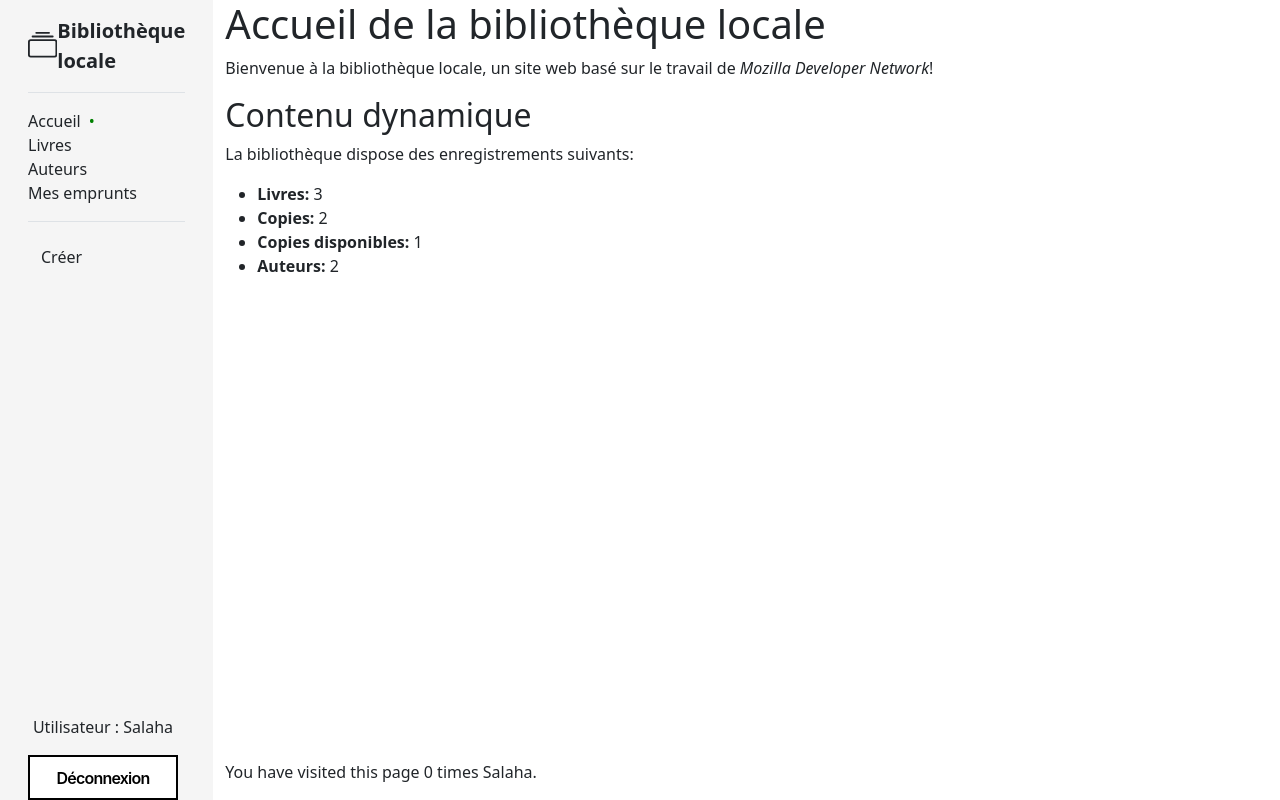
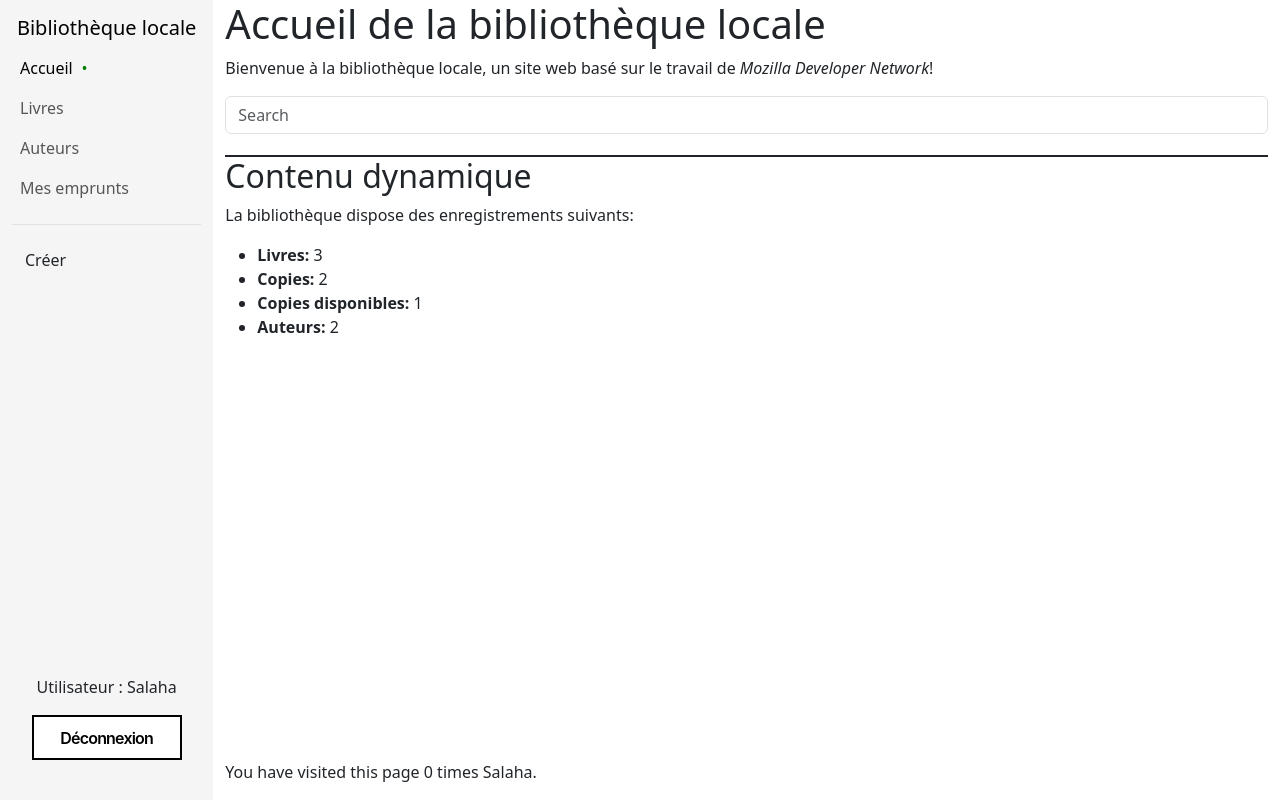
Before and after one commit to salaahl/local_library_by_django, a Django app: page /catalog/ in a window 1280 px wide. Run offline with Django 3.2, Linux system fonts and the light colour scheme; a user stored in the database is signed in; data comes from the database, SQL or seed files in the repository; both versions use the stored data as it was after the commit.

Commit message:
Ajout d'un champ de recherche dynamique sur la page d'accueil.

```diff
--- a/catalog/static/css/base_generic.css
+++ b/catalog/static/css/base_generic.css
@@ -4,7 +4,7 @@
   }
 }
 
-html, body, .container-fluid {
+html, body, body > .container-fluid {
   height: 100%;
 }
 
@@ -17,6 +17,15 @@ a.active::after {
   content: "•";
   margin-left: 5%;
   color: green;
+}
+
+.page-link {
+  color: black;
+}
+
+.active>.page-link, .page-link.active {
+  background-color: black;
+  color: white;
 }
 
 .button {
@@ -87,5 +96,5 @@ div:has(> nav) {
 
 .user-div {
   position: absolute;
-  bottom: 0;
+  bottom: 5%;
 }
--- a/catalog/static/css/index.css
+++ b/catalog/static/css/index.css
@@ -1,3 +1,19 @@
+.search-results {
+  width: 100%;
+  margin-top: 2%;
+  border: 1px solid;
+  background-color: whitesmoke;
+  transition: all 1s;
+}
+
+.search-results > table {
+  margin: 0;
+}
+
+.search-result {
+  padding: 1%;
+}
+
 .counter {
   position: absolute;
   bottom: 0;
--- a/catalog/static/js/active_page.js
+++ b/catalog/static/js/active_page.js
@@ -4,5 +4,3 @@ document.querySelectorAll(".nav-link").forEach((link) => {
         link.setAttribute("aria-current", "page");
     }
 });
-
-console.log('ok')
--- /dev/null
+++ b/catalog/static/js/search_book.js
@@ -0,0 +1,57 @@
+document
+	.querySelector('.search-bar')
+	.addEventListener('input', (e) => {
+		e.preventDefault();
+
+		let $ = (id) => {
+			return document.querySelector(id);
+		};
+
+    $('.search-results').innerHTML = '';
+
+		let formData = new FormData();
+		formData.append('book', $("[name=search]").value);
+
+		let csrfTokenValue = document.querySelector('[name=csrfmiddlewaretoken]').value;
+
+		const request = new Request('/catalog/', {
+			method: 'POST',
+			body: formData,
+			headers: {
+				'X-CSRFToken': csrfTokenValue
+			}
+		});
+		fetch(request)
+			.then(response => response.json())
+			.then(result => {
+        if(result != '') {
+          $('.search-results').innerHTML =
+          `<table class="table table-striped">
+            <thead>
+              <tr>
+                <th scope="col">N°</th>
+                <th scope="col">Titre</th>
+                <th scope="col">Auteur</th>
+              </tr>
+            </thead>
+            <tbody class="table-body">
+            </tbody>
+          </table>`
+        }
+
+        result.books.forEach(book => {
+          $('.table-body').innerHTML +=
+            '<tr>' +
+              '<th scope="row">' + book['id'] + '</th>' +
+              '<td><a href="#">' + book['title'] + '</a></td>' +
+              '<td><a href="#">' + book['author'] + '</a></td>' +
+            '</tr>'
+        })
+			})
+			.catch((error) => {
+				console.log(error.message)
+				alert(
+					'Erreur.'
+				);
+			});
+	});
--- a/catalog/templates/base_generic.html
+++ b/catalog/templates/base_generic.html
@@ -14,27 +14,22 @@
   <body>
     <div class="container-fluid">
       <div class="row">
-        <div class="col-sm-2">
-          <nav>
-            <div class="flex-shrink-0 p-3">
-              <a href="/" class="d-flex align-items-center justify-content-evenly pb-3 mb-3 link-dark text-decoration-none border-bottom">
-                <svg xmlns="http://www.w3.org/2000/svg" width="20%" height="20%" fill="currentColor" class="bi bi-collection" viewBox="0 0 16 16">
-                  <path d="M2.5 3.5a.5.5 0 0 1 0-1h11a.5.5 0 0 1 0 1h-11zm2-2a.5.5 0 0 1 0-1h7a.5.5 0 0 1 0 1h-7zM0 13a1.5 1.5 0 0 0 1.5 1.5h13A1.5 1.5 0 0 0 16 13V6a1.5 1.5 0 0 0-1.5-1.5h-13A1.5 1.5 0 0 0 0 6v7zm1.5.5A.5.5 0 0 1 1 13V6a.5.5 0 0 1 .5-.5h13a.5.5 0 0 1 .5.5v7a.5.5 0 0 1-.5.5h-13z"/>
-                </svg>
-                <span class="fs-5 fw-semibold" style="width:min-content;">Bibliothèque locale</span>
-              </a>
-              <ul class="list-unstyled ps-0">
+        <div class="col-lg-2 d-flex justify-content-lg-center justify-content-between">
+          <nav class="navbar navbar-expand-lg navbar-light align-items-start w-100">
+            <div class="container-fluid p-0 flex-lg-column h-100">
+              <a class="navbar-brand m-0" href="/">Bibliothèque locale</a>
+              <button class="navbar-toggler" type="button" data-bs-toggle="collapse" data-bs-target="#navbarNav" aria-controls="navbarNav" aria-expanded="false" aria-label="Toggle navigation">
+              <span class="navbar-toggler-icon"></span>
+              </button>
+              <div class="collapse navbar-collapse flex-column -justify-content-between w-100" id="navbarNav">
+                <ul class="navbar-nav d-flex flex-lg-column w-100">
                   <li class="nav-item"><a class="nav-link" href="{% url 'index' %}">Accueil</a></li>
                   <li class="nav-item"><a class="nav-link" href="{% url 'books' %}">Livres</a></li>
                   <li class="nav-item"><a class="nav-link" href="{% url 'authors' %}">Auteurs</a></li>
                   {% if user.is_authenticated %}
                   <li class="nav-item"><a class="nav-link" href="{% url 'my-borrowed' %}">Mes emprunts</a></li>
+                  {% else %}
                   <!-- Le next s'ajoute à l'URL comme un paramètre. Il récupère le chemin depuis lequel l'utilisateur a cliqué et le renvoi dessus après avoir affiché la page demandée -->
-                <li class="nav-item user-div">
-                  <p style="text-align: center;">Utilisateur : {{ user.get_username }}</p>
-                  <a class="nav-link button" href="{% url 'logout' %}">Déconnexion</a>
-                </li>
-                {% else %}
                   <li class="nav-item"><a class="nav-link" href="{% url 'login' %}?next={{ request.path }}">Connexion</a></li>
                   {% endif %}
                   <li class="border-top my-3"></li>
@@ -55,10 +50,17 @@
                   </li>
                   {% endif %}
                 </ul>
+                {% if user.is_authenticated %}
+                <div class="user-div">
+                  <p style="text-align: center;">Utilisateur : {{ user.get_username }}</p>
+                  <a class="nav-link button" href="{% url 'logout' %}">Déconnexion</a>
+                </div>
+                {% endif %}
+              </div>
             </div>
           </nav>
         </div>
-        <div class="col-sm-10 ">
+        <div class="col-lg-10 bg-white">
           {% block content %}
           {% endblock %}
           {% if is_paginated %}
@@ -109,5 +111,7 @@
     </div>
     <script src="https://cdn.jsdelivr.net/npm/bootstrap@5.3.0/dist/js/bootstrap.bundle.min.js" integrity="sha384-geWF76RCwLtnZ8qwWowPQNguL3RmwHVBC9FhGdlKrxdiJJigb/j/68SIy3Te4Bkz" crossorigin="anonymous"></script>
     <script src="{% static 'js/active_page.js' %}"></script>
+    {% block js %}
+    {% endblock %}
   </body>
 </html>
--- a/catalog/templates/books/book_detail.html
+++ b/catalog/templates/books/book_detail.html
@@ -1,7 +1,7 @@
 {% extends "base_generic.html" %}
 
 {% block content %}
-  <h1>Titre : {{ book.title }}</h1>
+  <h1>{{ book.title }}</h1>
 
   <p><strong>Auteur :</strong> <a href="">{{ book.author }}</a></p> <!-- author detail link not yet defined -->
   <p><strong>Description :</strong> {{ book.summary }}</p>
--- a/catalog/templates/index.html
+++ b/catalog/templates/index.html
@@ -8,6 +8,13 @@
 {% block content %}
   <h1>Accueil de la bibliothèque locale</h1>
   <p>Bienvenue à la bibliothèque locale, un site web basé sur le travail de <em>Mozilla Developer Network</em>!</p>
+  <div class="search-container">
+    <form class="search-bar form-inline d-flex">
+      {% csrf_token %}
+      <input class="form-control mr-sm-2" name="search" type="search" placeholder="Search" aria-label="Search">
+    </form>
+    <div class="search-results"></div>
+  </div>
   <h2>Contenu dynamique</h2>
   <p>La bibliothèque dispose des enregistrements suivants:</p>
   <ul>
@@ -22,3 +29,8 @@
     You have visited this page {{ num_visits }} time{{ num_visits|pluralize }} {{ user }}.
   </p>
 {% endblock %}
+
+{% block js %}
+  {% load static %}
+  <script src="{% static 'js/search_book.js' %}"></script>
+{% endblock %}
--- a/catalog/views.py
+++ b/catalog/views.py
@@ -11,6 +11,7 @@ import datetime
 from django.views.generic.edit import UpdateView, DeleteView
 from sendgrid import SendGridAPIClient
 from sendgrid.helpers.mail import Mail
+from django.http import JsonResponse
 
 
 def send_mail(from_email, to_emails, subject, html_content):
@@ -24,11 +25,10 @@ def send_mail(from_email, to_emails, subject, html_content):
     Note: The API for this method is frozen. New code wanting to extend the
     functionality should use the EmailMessage class directly.
     """
-    message = Mail(
-    from_email=from_email,
-    to_emails=to_emails,
-    subject=subject,
-    html_content=html_content)
+    message = Mail(from_email=from_email,
+                   to_emails=to_emails,
+                   subject=subject,
+                   html_content=html_content)
     try:
         sg = SendGridAPIClient(os.environ.get('SENDGRID_API_KEY'))
         response = sg.send(message)
@@ -41,6 +41,17 @@ def send_mail(from_email, to_emails, subject, html_content):
 
 def index(request):
     """View function for home page of site."""
+
+    if request.method == 'POST':
+        books = []
+        query = Book.objects.filter(title__istartswith=request.POST.get('book')).values()[0:10]
+
+        for book in query:
+            author = Author.objects.filter(pk=book['author_id'])[0]
+            book['author'] = str(author)
+            books.append(book)
+
+        return JsonResponse({'books': books})
 
     num_books = Book.objects.all().count()
     num_instances = BookInstance.objects.all().count()
@@ -82,11 +93,8 @@ def create_user(request):
 
         if form.is_valid():
             form.save()
-            send_mail(
-              'salsdu19@gmail.com',
-              'Sujet : Votre compte.',
-              '<strong>Message : Compte créé</strong>'
-            )
+            send_mail('salsdu19@gmail.com', 'Sujet : Votre compte.',
+                      '<strong>Message : Compte créé</strong>')
 
             return HttpResponseRedirect(reverse('index'))
 
@@ -142,8 +150,7 @@ def create_book_instance(request):
 
             return HttpResponseRedirect(reverse('index'))
 
-    return render(request, 'create_update_form.html',
-                  {'form': form})
+    return render(request, 'create_update_form.html', {'form': form})
 
 
 @login_required(login_url='/accounts/login/')
```
Also changed, not shown: catalog/models.py (+4 -4 lines), catalog/migrations/0009_auto_20230701_2253.py (added), db.sqlite3. Lines whose indentation alone changed are shown as unchanged.
